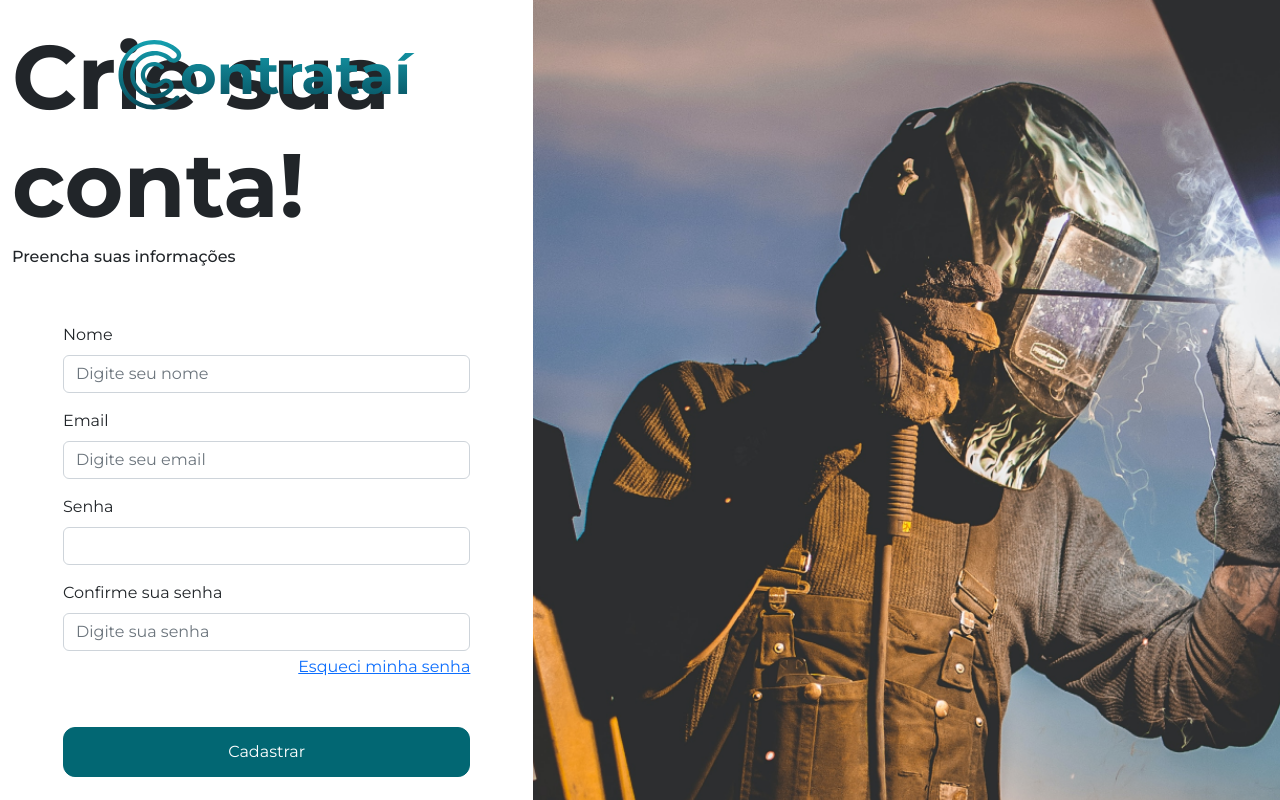
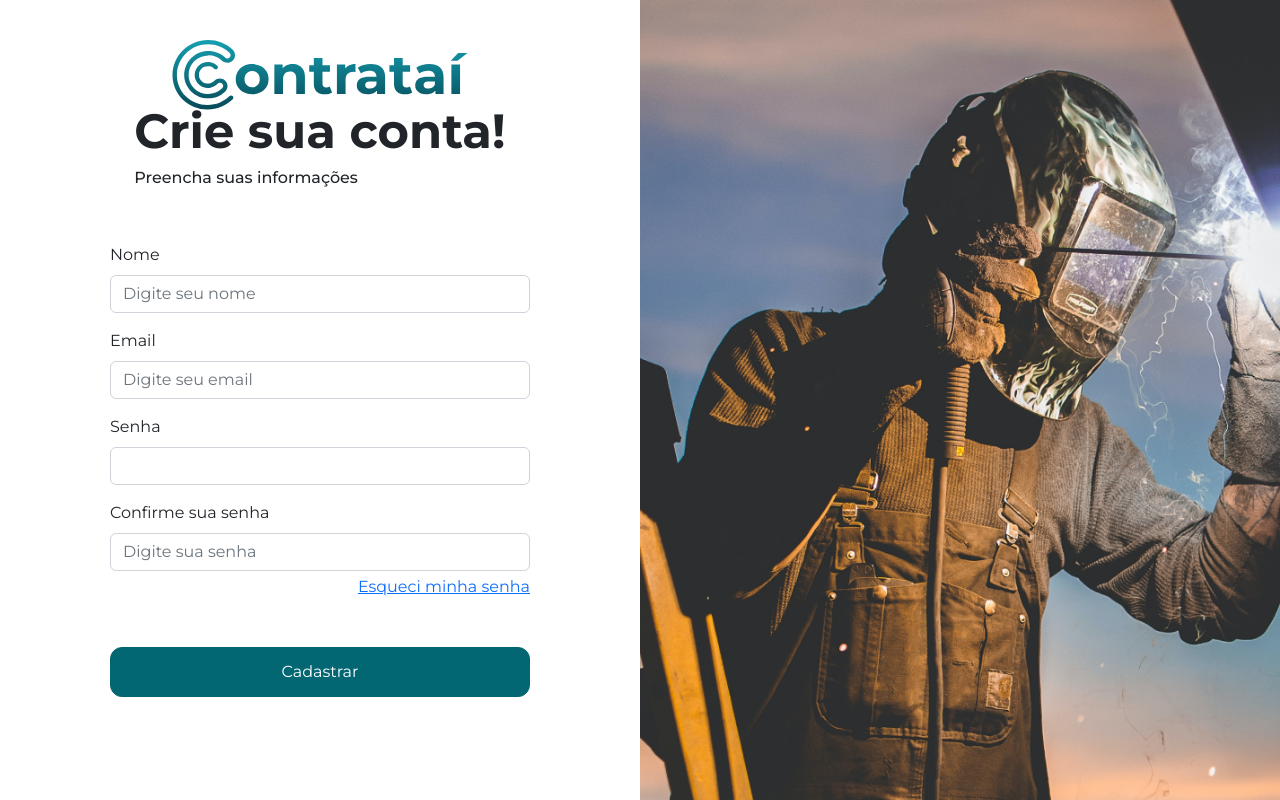
Before and after one commit to RhoBlop/Contratai, a PHP site: page /cadastro.php in a window 1280 px wide. Run offline with PHP 8.4, Linux system fonts and the light colour scheme.

Commit message:
Update cadastro.php

```diff
--- a/cadastro.php
+++ b/cadastro.php
@@ -65,7 +65,7 @@
         <main>
             <div class="container-fluid">
                 <div class="form-row row">
-                    <div class="col-12 col-md-6 col-lg-5 d-flex flex-column justify-content-center align-items-center">
+                    <div class="col-12 col-md-6 d-flex flex-column justify-content-center align-items-center">
                         <!-- LOGO -->
                         <a class="cadastro-logo" href="index.php">
                             <img src="images/logo/blue-logo.svg" alt="Logo" height="70px">
@@ -73,7 +73,7 @@
 
                         <!-- Título Formulário -->
                         <div class="form-title mb-5">
-                            <h1>Crie sua conta!</h1>
+                            <h2>Crie sua conta!</h2>
                             <h6>Preencha suas informações</h6>
                         </div>
 
@@ -109,7 +109,7 @@
                         </form>
                     </div>
 
-                    <div class="cadastro-side-image col-md-6 col-lg-7"></div>
+                    <div class="cadastro-side-image col-md-6"></div>
                 </div>
             </div>
         </main>
```
